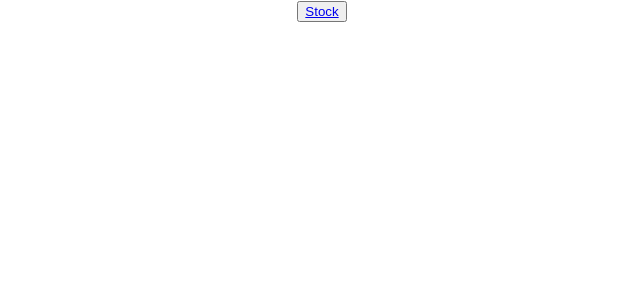
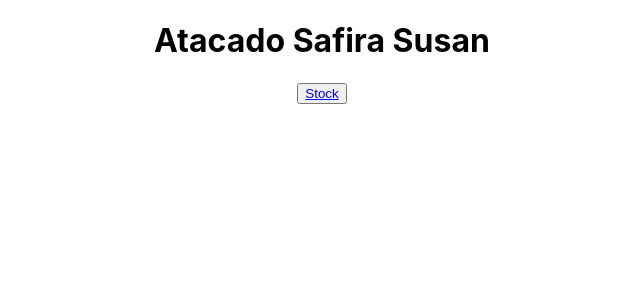
Before and after one commit to Shania810/atacado-safira-susan-client, a React (Create React App) app: page / in a window 1280 px wide. Shown: the top 300 px of the page, without its empty margins (318-958 px from the left). Built offline with nearby package versions, Linux system fonts and the light colour scheme.

Commit message:
change Home.js and insert route stock in app.js

```diff
--- a/src/App.js
+++ b/src/App.js
@@ -1,12 +1,14 @@
 import { Route, Routes } from 'react-router-dom';
 import './App.css';
 import { Home } from './pages/Home';
+import { Stock } from './pages/Stock';
 
 function App() {
   return (
     <div className="App">
     <Routes>
       <Route path='/' element={<Home/>} />
+      <Route path='/stock' element={<Stock/>} />
     </Routes>
     </div>
   );
--- a/src/pages/Home.js
+++ b/src/pages/Home.js
@@ -4,7 +4,8 @@ import { Link } from 'react-router-dom'
 export const Home = () => {
   return (
     <div>
-        <button><Link to='/'>Stock</Link></button>
+        <h1>Atacado Safira Susan</h1>
+        <button><Link to='/stock'>Stock</Link></button>
     </div>
   )
 }
```
